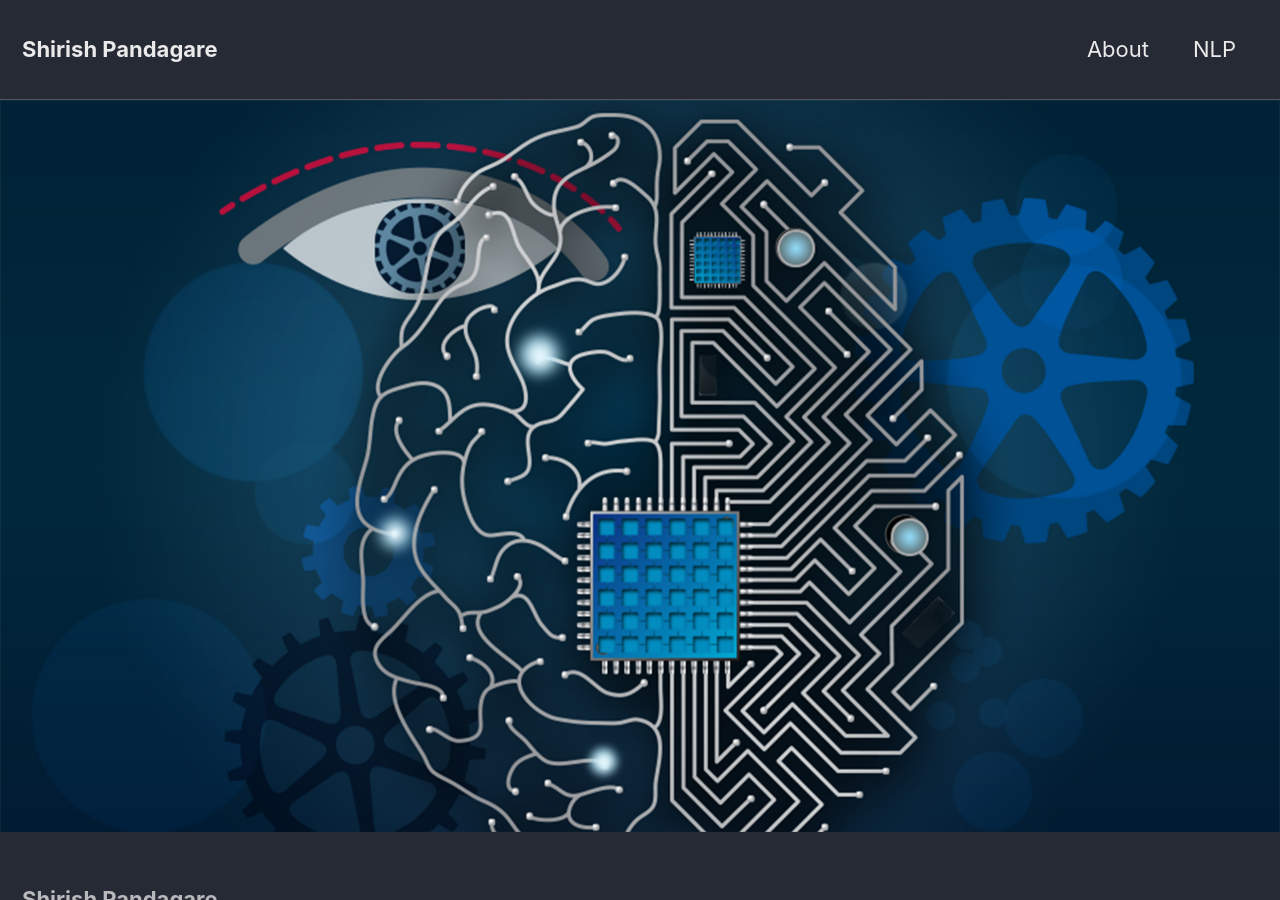
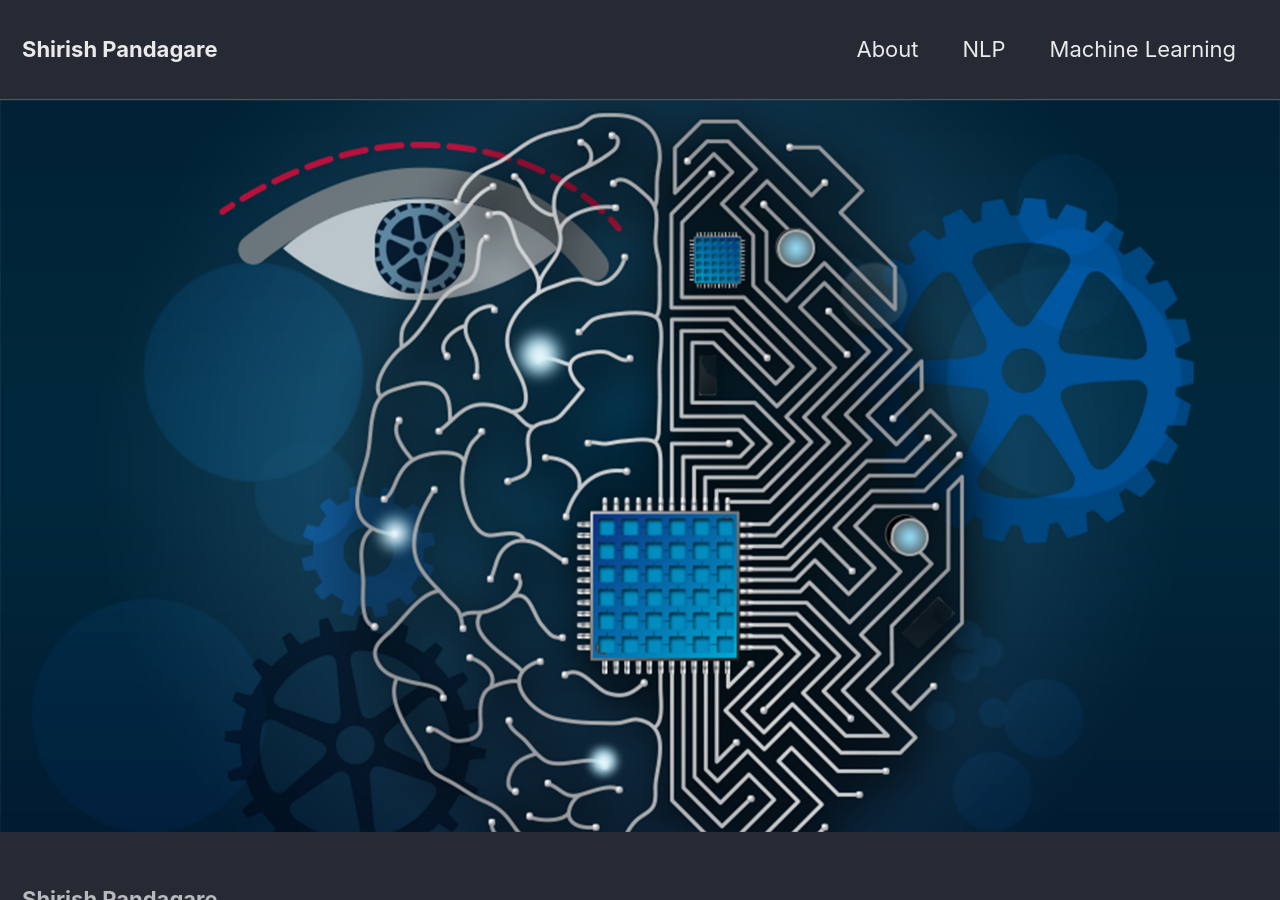
Before and after one commit to shirishpandagare/shirishpandagare.github.io, a Jekyll site: the page built from index.html, in a window 1280 px wide and 900 px high. Built offline with Jekyll 4.4.1, drawn with Linux system fonts in a browser that asks for light colours; nearby versions of some CDN libraries; the list of posts is cut into pages by our own code.

Commit message:
"updated_from_Atom"

```diff
--- a/_data/navigation.yml
+++ b/_data/navigation.yml
@@ -4,6 +4,8 @@ main:
     url: /about/
   - title: "NLP"
     url: /Natural-Langauge-Processing/
+  - title: "Machine Learning"
+    url: /machine-learning/
   # - title: "About"
   #   url: https://mmistakes.github.io/minimal-mistakes/about/
   # - title: "Sample Posts"
```
